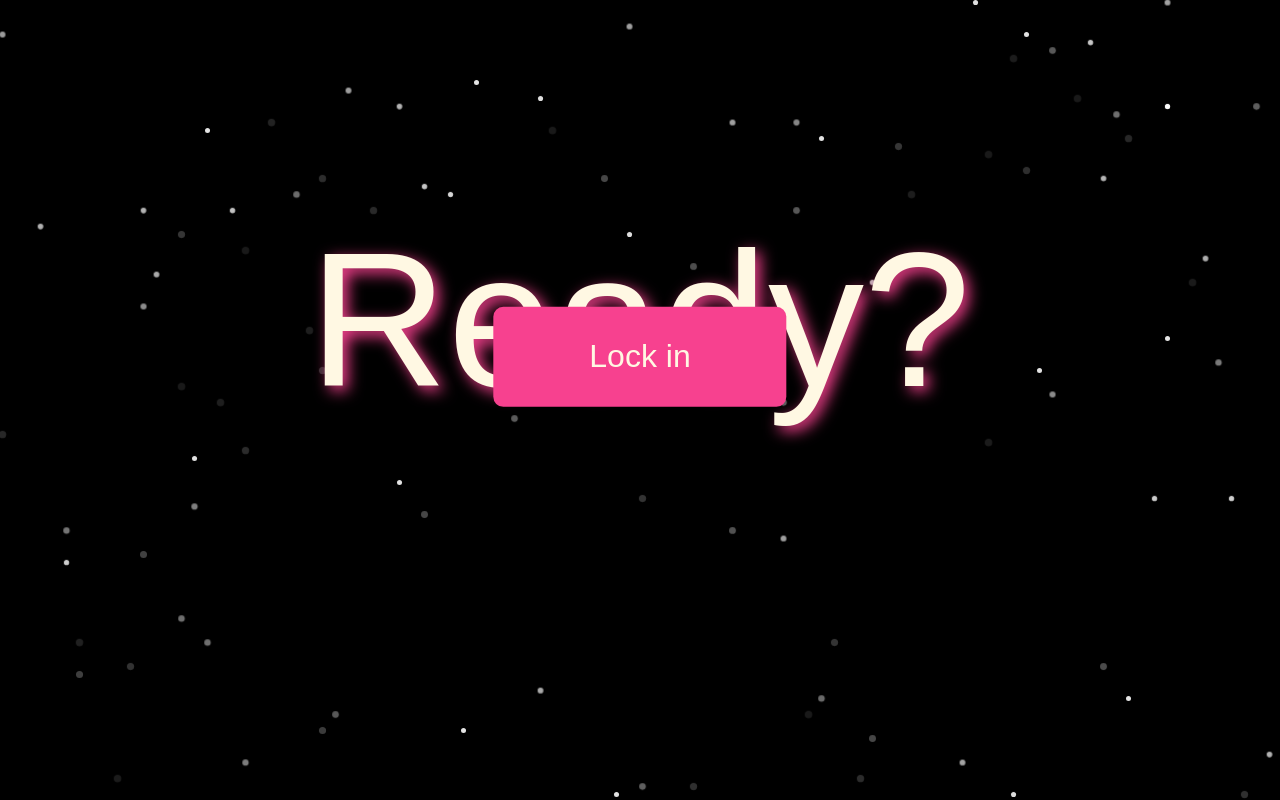
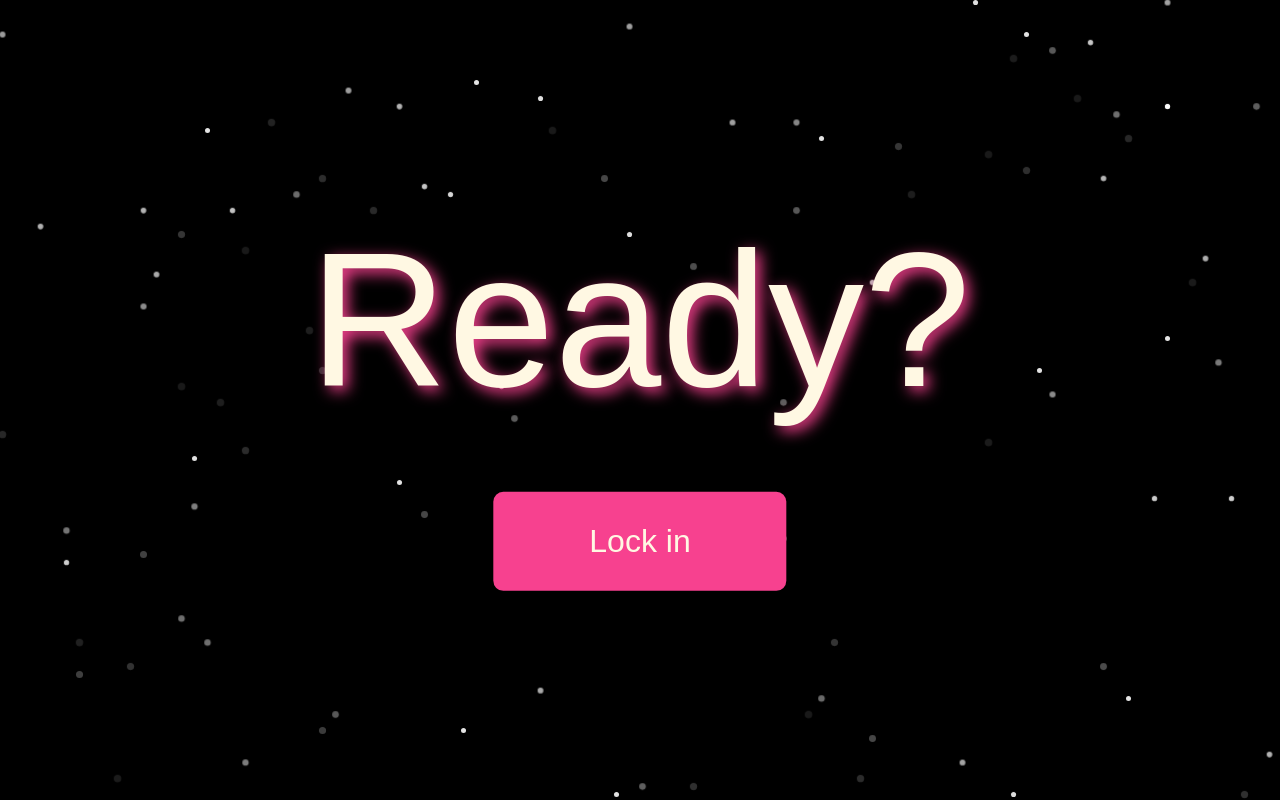
Before and after one commit to s3948349/LockedIn, a React (Create React App) app in the folder locked-in/: page /Home in a window 1280 px wide. Built offline with nearby package versions, Linux system fonts and the light colour scheme; a web font is replaced by a local one.

Commit message:
fixed lockin

```diff
--- a/locked-in/src/HomePage.css
+++ b/locked-in/src/HomePage.css
@@ -124,7 +124,7 @@
 
 .lock-in-button {
   position: absolute;
-  top: 62%;
+  top: 122%;
   left: 50%;
   transform: translate(-50%, -50%);
   background-color: #F7418F;
```
